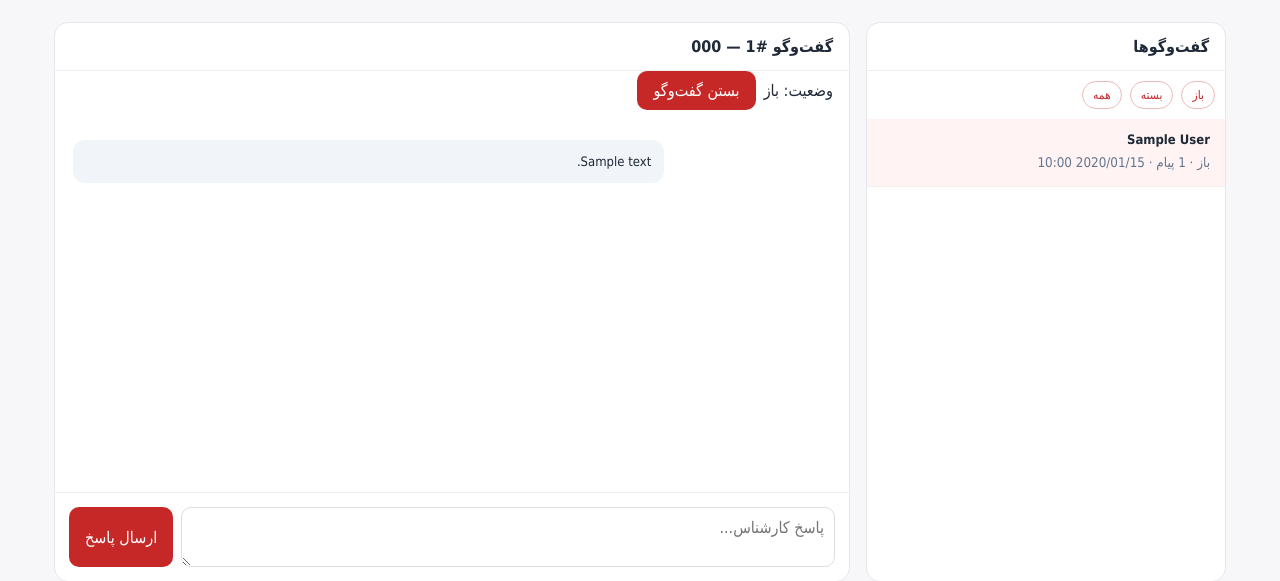
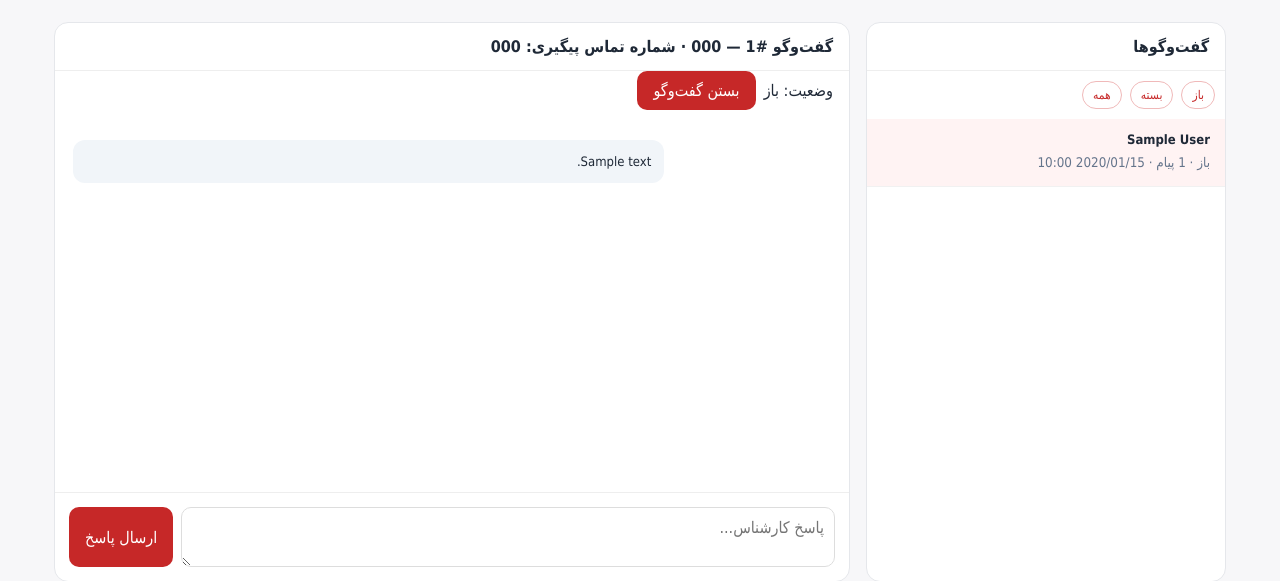
Before and after one commit to barakbabyco-lab/kargozar-website, a Laravel app: page /staff/portal/conversations/1 in a window 1280 px wide. Shown: the part 69-650 px from the top of the page. Run offline with Laravel 12, Linux system fonts and the light colour scheme; a user stored in the database is signed in; tables that the repository leaves empty hold one stand-in row (values such as "Sample post").

Commit message:
Capture callback contact in AI support handoff

```diff
--- a/backend/resources/views/staff/portal.blade.php
+++ b/backend/resources/views/staff/portal.blade.php
@@ -25,7 +25,7 @@
 </section>
 <section class="box conversation">
 @if($selected)
-<div class="head">گفت‌وگو #{{ $selected->id }} — {{ $selected->customer?->mobile ?: 'کاربر مهمان' }}</div>
+<div class="head">گفت‌وگو #{{ $selected->id }} — {{ $selected->customer?->mobile ?: 'کاربر مهمان' }} · شماره تماس پیگیری: {{ $selected->contact_mobile ?: 'ثبت نشده' }}</div>
 <div class="status">
 <span>وضعیت: {{ $selected->status==='open'?'باز':'بسته' }}</span>
 <form method="post" action="{{ route('staff.portal.status',$selected->id) }}">@csrf @method('PATCH')
```
